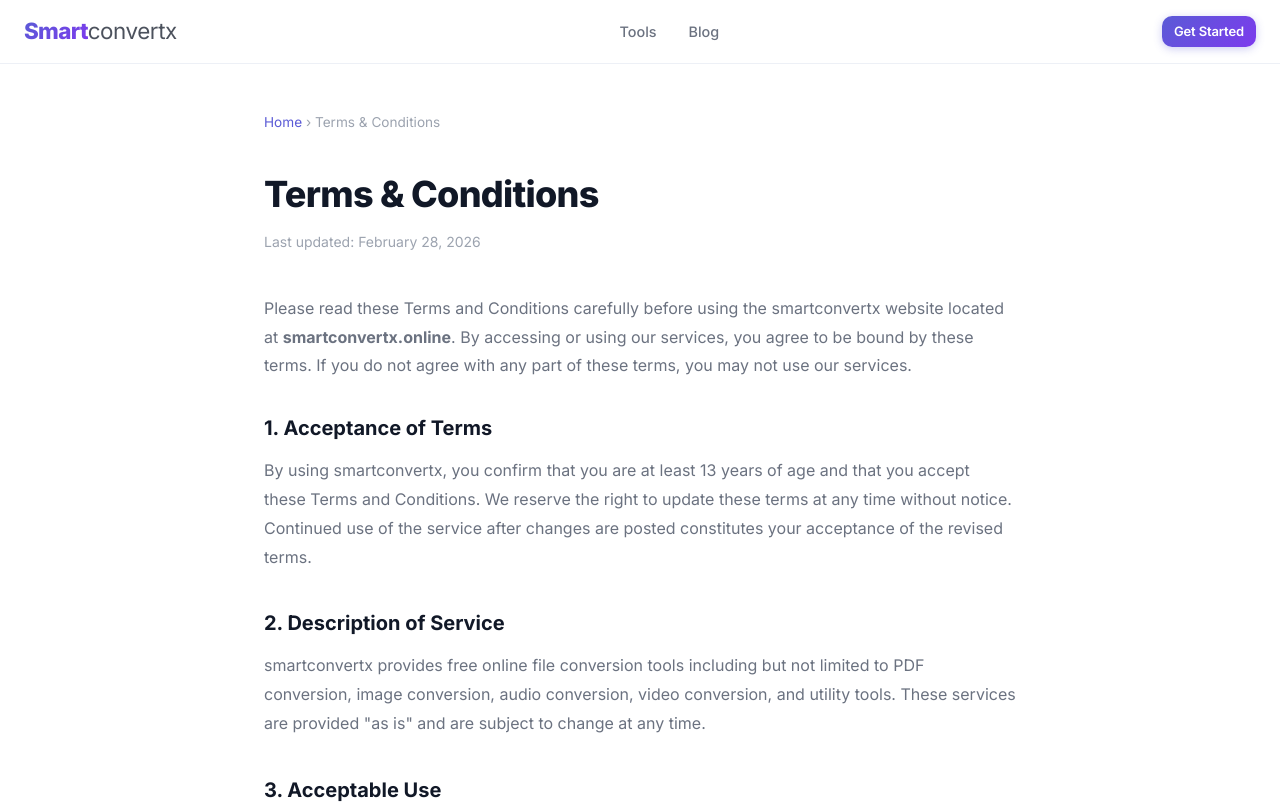
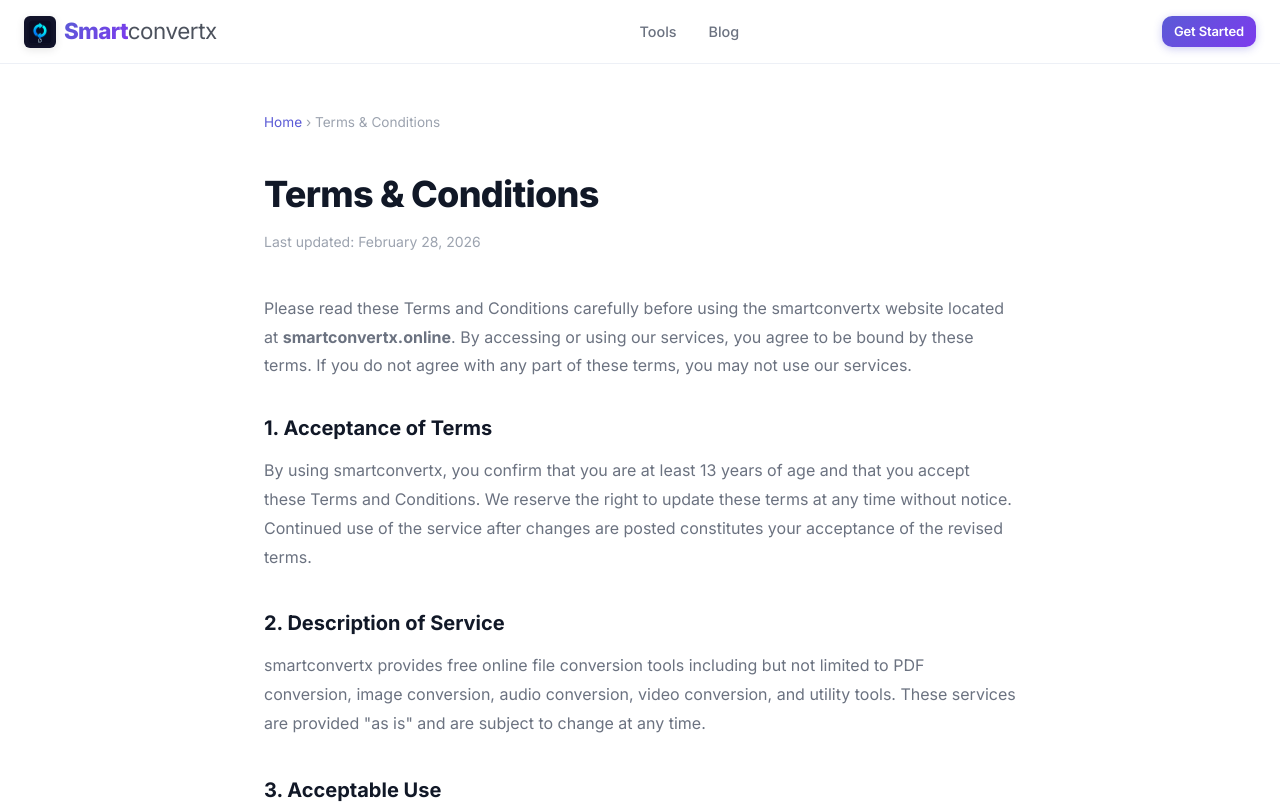
Before and after one commit to Thecodingpm/convertX, a Next.js app in the folder frontend/: page /terms in a window 1280 px wide. Shown: the top 803 px of the page. Built offline with nearby package versions, Linux system fonts and the light colour scheme; no server answers.

Commit message:
feat: add logo icon to Header component

```diff
--- a/frontend/src/components/Header.module.css
+++ b/frontend/src/components/Header.module.css
@@ -21,10 +21,21 @@
 
 .logo {
     display: flex;
+    align-items: center;
+    text-decoration: none;
+    gap: 0.5rem;
+    line-height: 1;
+}
+
+.logoImage {
+    border-radius: 6px;
+    box-shadow: 0 2px 8px rgba(0, 0, 0, 0.1);
+}
+
+.logoTextWrapper {
+    display: flex;
     align-items: baseline;
-    text-decoration: none;
     gap: 0;
-    line-height: 1;
 }
 
 .logoSmart {
--- a/frontend/src/components/Header.tsx
+++ b/frontend/src/components/Header.tsx
@@ -1,5 +1,6 @@
 "use client";
 import Link from "next/link";
+import Image from "next/image";
 import { Menu, X } from "lucide-react";
 import { useState } from "react";
 import styles from "./Header.module.css";
@@ -11,7 +12,10 @@
         <header className={styles.header}>
             <div className={styles.container}>
                 <Link href="/" className={styles.logo}>
-                    <span className={styles.logoSmart}>Smart</span><span className={styles.logoConvert}>convertx</span>
+                    <Image src="/logo.png" alt="SmartConvertX Logo" width={32} height={32} className={styles.logoImage} />
+                    <span className={styles.logoTextWrapper}>
+                        <span className={styles.logoSmart}>Smart</span><span className={styles.logoConvert}>convertx</span>
+                    </span>
                 </Link>
 
                 <nav className={styles.nav}>
```
Also changed, not shown: frontend/public/logo.png (added).
